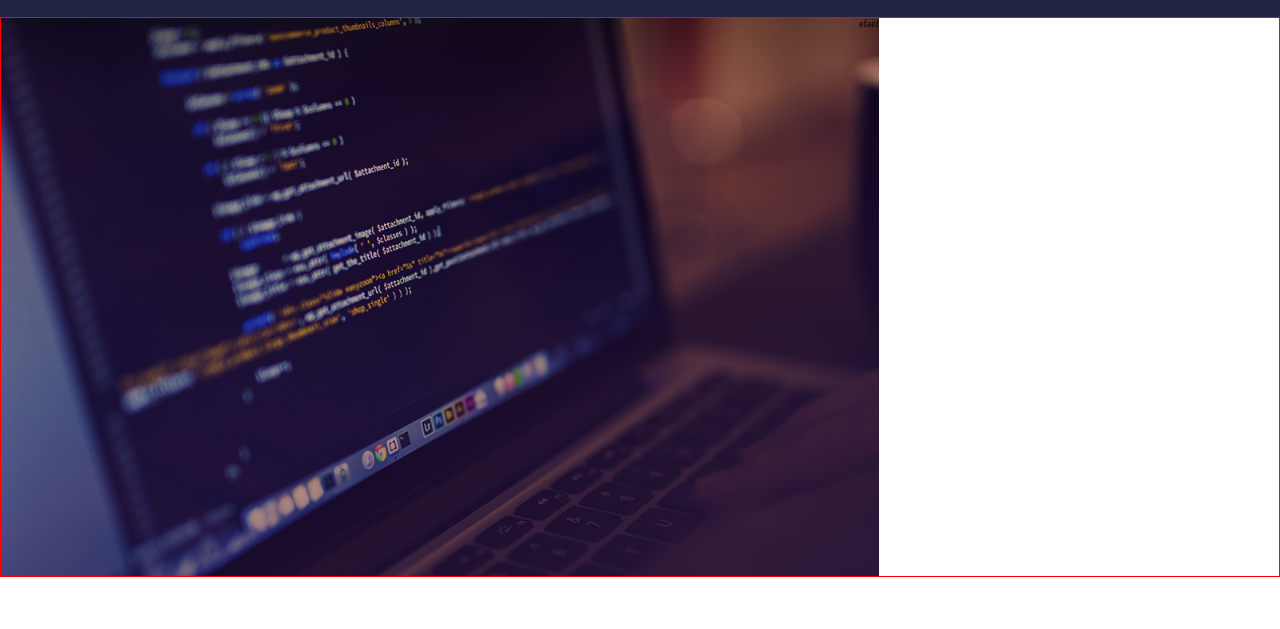
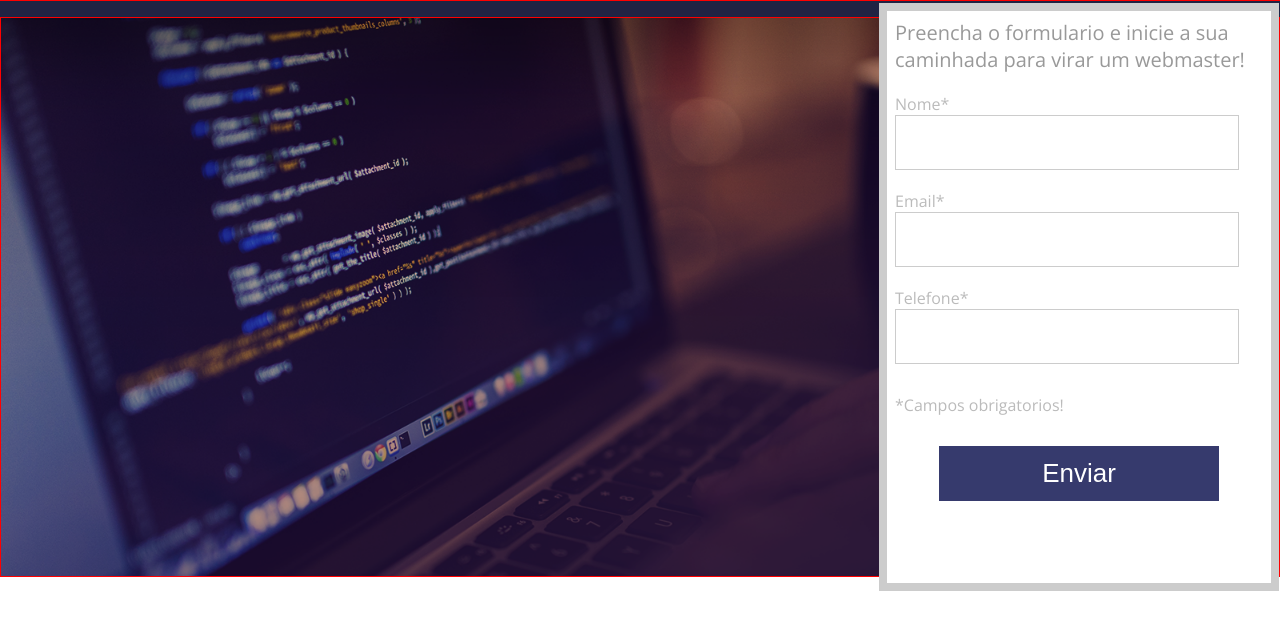
Before and after one commit to jefmaeda/DevFrom, a plain HTML site: page index.html in a window 1280 px wide. Shown: the part 73-702 px from the top of the page. Drawn offline with nearby package versions, Linux system fonts and the light colour scheme.

Commit message:
add form input & style

```diff
--- a/css/style.css
+++ b/css/style.css
@@ -2,9 +2,18 @@
 
 :root {
   font-size: 62.5%;
+  --base-font: "Open Sans", sans-serif;
   --header-color: #212343;
   --hero-bg: url(../assets/header_bg.png);
-  --from-bg: #fff;
+  --form-bg: #fff;
+  --form-boder-color: #ccc;
+  --form-h2: #999;
+  --form-tag: #bbb;
+  --form-button: #363a6d;
+}
+
+body{
+  font-family: var(--base-font);
 }
 
 /*header*/
@@ -39,7 +48,55 @@
 }
 
 .form{
+  padding: .8rem;
   width: 40rem;
-  height: 100%;
-  background-color: var(--from-bg);
+  height: calc(100% + 3rem);
+  position: relative;
+  top: -1.5rem;
+  border: .8rem solid var(--form-boder-color);
+  background-color: var(--form-bg);
 }
+
+.form h2{
+  font-weight: normal;
+  color: var(--form-h2);
+  font-size: 2rem;
+}
+
+.input-container{
+  margin-top: 2rem;
+}
+
+.input-container span, .form p{
+  display: block;
+  color: var(--form-tag);
+  font-size: 1.6rem;
+}
+
+.form p{
+  margin: 3rem 0;
+}
+
+.input-container input[type=text]{
+  width: 34.4rem;
+  height: 5.5rem;
+  border: .1rem solid var(--form-boder-color);
+}
+
+.form .input-submit-container{
+  text-align: center;
+}
+
+.form input[type=submit]{
+  color: var(--form-bg);
+  font-size: 2.6rem;
+  border: none;
+  width: 28rem;
+  height: 5.5rem;
+  cursor: pointer;
+  background-color: var(--form-button);
+}
+
+.form input[type=submit]:hover{
+  filter: brightness(0.8);
+}
--- a/index.html
+++ b/index.html
@@ -1,6 +1,17 @@
+<!--
+usar o form com flex e 20 de gap
+-->
 <!DOCTYPE html>
 <html lang="en">
   <head>
+    <!--Font-->
+    <link rel="preconnect" href="https://fonts.googleapis.com" />
+    <link rel="preconnect" href="https://fonts.gstatic.com" crossorigin />
+    <link
+      href="https://fonts.googleapis.com/css2?family=Open+Sans:ital,wght@0,300..800;1,300..800&display=swap"
+      rel="stylesheet" />
+    <!---->
+
     <meta charset="UTF-8" />
     <meta name="viewport" content="width=device-width, initial-scale=1.0" />
     <title>DevFrom</title>
@@ -12,23 +23,41 @@
     <header>
       <div class="header">
         <div class="center">
-          <img src="./assets/logo.png" alt="web page logo">
+          <img src="./assets/logo.png" alt="web page logo" />
         </div>
       </div>
       <div class="container-banner">
         <div class="center">
           <div class="form">
+            <h2>
+              Preencha o formulario e inicie a sua caminhada para virar um
+              webmaster!
+            </h2>
+            <form action="">
+              <div class="input-container">
+                <span>Nome*</span>
+                <input type="text" name="nome" id="" required />
+              </div>
+              <div class="input-container">
+                <span>Email*</span>
+                <input type="text" name="email" id="" required />
+              </div>
+              <div class="input-container">
+                <span>Telefone*</span>
+                <input type="text" name="telefone" id="" required />
+              </div>
 
+              <p class="warning">*Campos obrigatorios!</p>
+              <div class="input-submit-container">
+                <input type="submit" name="acao" value="Enviar">
+              </div>
+            </form>
           </div>
-          <div class="header-text">
-            efaef
-          </div>
+          <div class="header-text"></div>
         </div>
       </div>
     </header>
 
-    <main>
-
-    </main>
+    <main></main>
   </body>
 </html>
```
